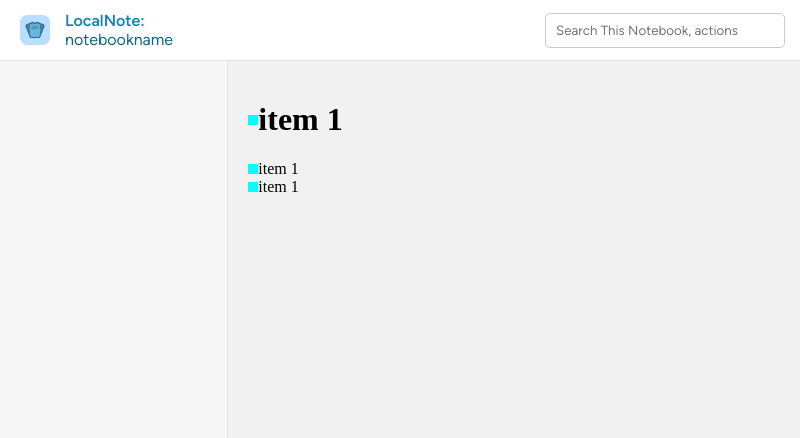
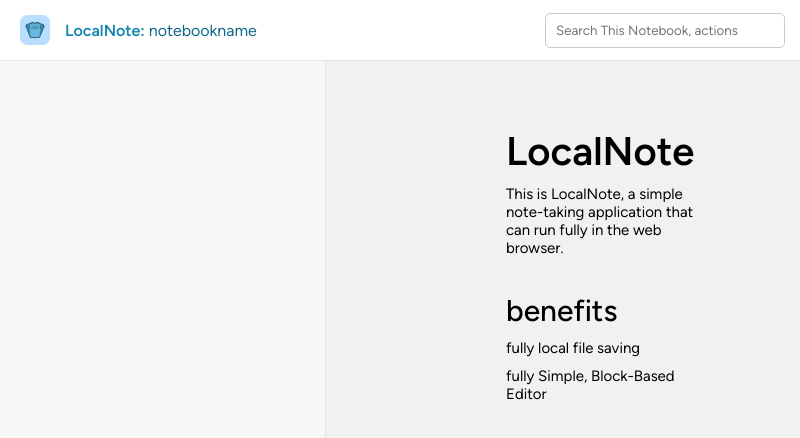
Before and after one commit to OscarMayReal/LocalNote, an Electron app: page src/notebook.html in a window 800 px wide. Shown: the top 438 px of the page. Drawn offline with nearby package versions, Linux system fonts and the light colour scheme.

Commit message:
block-based editor

```diff
--- a/package.json
+++ b/package.json
@@ -4,7 +4,8 @@
   "description": "LocalNote is a notes application that can store all its data on the local device, and be extended through extensions",
   "main": "index.js",
   "scripts": {
-    "test": "node index.js"
+    "web": "node index.js",
+    "desk": "electron desktop.js"
   },
   "author": "oscar",
   "license": "ISC",
--- a/src/notebook.html
+++ b/src/notebook.html
@@ -4,25 +4,36 @@
     <script src="https://code.jquery.com/jquery-3.7.1.min.js"></script>
     <script src="https://code.jquery.com/ui/1.14.1/jquery-ui.min.js"></script>
 </head>
-<body onkeypress="handlekey(event)">
+<body onkeydown="handlekey(event)">
     <header>
         <img src="logo.png" style="height: 30px; width: 30px; margin-right: 15px;"></img>
-        <div class="headertext">LocalNote: <div class="headerdoctext">notebookname</div></div>
+        <div class="headertext">LocalNote: <div style="display: inline;" class="headerdoctext">notebookname</div></div>
         <input class="searchbox" placeholder="Search This Notebook, actions" id="notebooksearch"></input>
     </header>
     <div style="display: flex; place-items: center; flex-direction: row; width: 100vw; height: calc(100vh - 60px); margin-top: 60px; ">
         <div class="editor-sidebar"></div>
         <div id="movetestlist">
-            <div class="nblock"><div class="blockhandle"></div><h1 contenteditable>item 1</h1></div>
-            <div class="nblock"><div class="blockhandle"></div><div contenteditable>item 1</div></div>
-            <div class="nblock"><div class="blockhandle"></div><div contenteditable>item 1</div></div>
+            <div class="nblock"><div class="blockhandle"></div><h1 contenteditable class="editbox">LocalNote</h1></div>
+            <div class="nblock"><div class="blockhandle"></div><p contenteditable class="editbox">This is LocalNote, a simple note-taking application that can run fully in the web browser.</p></div>
+            <div class="nblock"><div class="blockhandle"></div><h3 contenteditable class="editbox">benefits</h3></div>
+            <div class="nblock"><div class="blockhandle"></div><p contenteditable class="editbox">fully local file saving</p></div>
+            <div class="nblock"><div class="blockhandle"></div><p contenteditable class="editbox">fully Simple, Block-Based Editor</p></div>
         </div>
     </div>
     <script>
         var handlekey = function(ev) {
+            activeelm = document.activeElement
             if (ev.ctrlKey == true && ev.key == " ") {
                 document.getElementById("notebooksearch").focus()
+            } else if (document.activeElement.innerHTML == "<br>" && ev.key == "Backspace") {
+                ev.preventDefault()
+                console.log($(activeelm).parent())
+                $(activeelm).parent().remove()
+            } else if (ev.key == "Enter") {
+                console.log(document.activeElement)
             }
+            console.log(document.activeElement)
+            activeelm = document.activeElement
         }
         $( function() {
             $( "#movetestlist" ).sortable({
--- a/src/style.css
+++ b/src/style.css
@@ -69,7 +69,7 @@
 
 .editor-sidebar {
     height: 100vh;
-    width: 325px;
+    min-width: 325px;
     background-color: #f7f7f7;
     border-right: 1px solid #e4e4e7;
 }
@@ -86,19 +86,54 @@
 }
 
 .blockhandle {
-    width: 10px;
-    height: 10px;
-    background-color: aqua;
+    min-width: 10px;
+    min-height: 100% !important;
+    background-color: rgba(0, 255, 255, 0);
+    margin-right: 10px;
+    cursor: grab;
 }
 
 .nblock {
     display: flex;
     flex-direction: row;
-    align-items: center;
+    /* align-items: center; */
+    height: fit-content;
 }
 
 #movetestlist {
-    width: calc(100% - 40px);
-    height: calc(100% - 40px);
-    padding: 20px;
+    width: calc(100% - 40%);
+    height: calc(100% - 80px);
+    padding: 40px;
+    padding-left: 20%;
+    padding-right: 20%;
 }
+
+h1 {
+    font-family: Figtree;
+    font-weight: 600 !important;
+    font-size: 40px; margin-bottom: 5px;
+}
+
+.editbox {
+    outline: rgba(255, 255, 255, 0) !important;
+    width: 100%;
+}
+
+h2 {
+    font-family: Figtree;
+    font-weight: 500 !important;
+    font-size: 35px; margin-bottom: 5px;
+}
+
+h3 {
+    font-family: Figtree;
+    font-weight: 500 !important;
+    font-size: 30px; margin-bottom: 5px;
+}
+
+p {
+    margin-top: 5px;
+    margin-bottom: 5px;
+    font-size: 15px;
+    font-family: Figtree;
+}
```
Also changed, not shown: desktop.js (+19 -0 lines).
